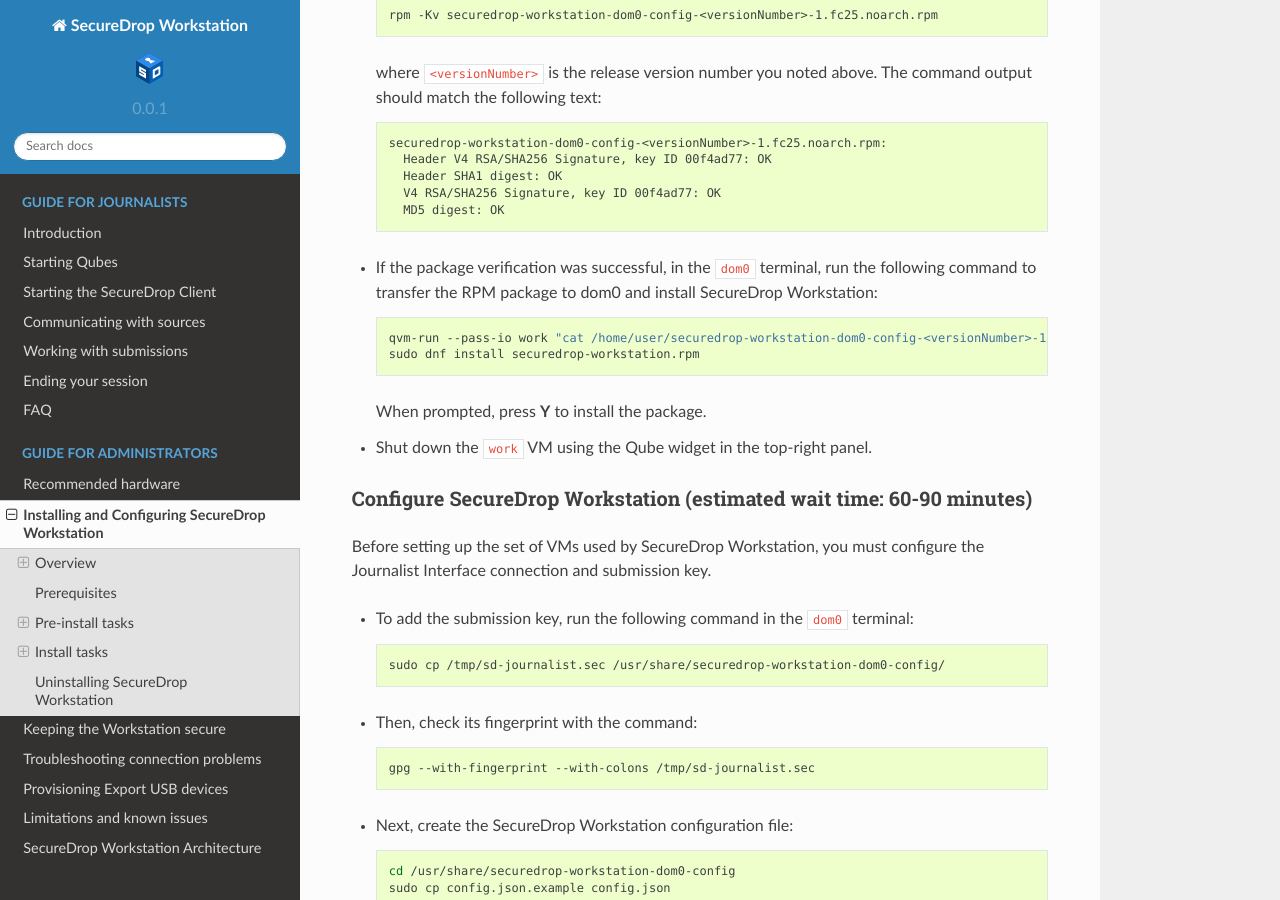
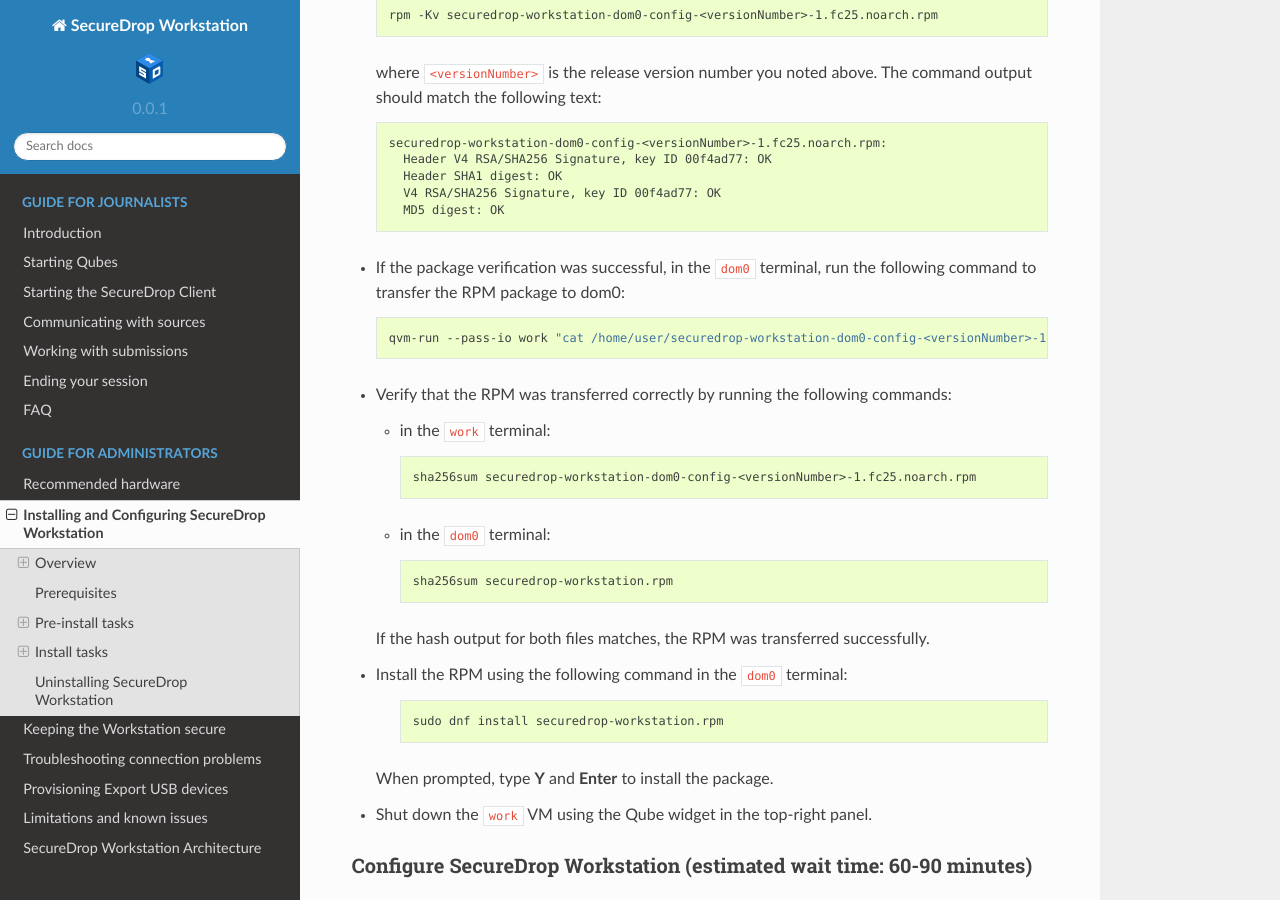
Before and after one commit to freedomofpress/securedrop-workstation-docs, a Sphinx documentation site: the page built from docs/admin/install.rst, in a window 1280 px wide and 900 px high, scrolled down 7654 px. Built offline with Sphinx 7.4.7 and the Read the Docs theme 2.0.0, drawn with Linux system fonts in a browser that asks for light colours.

Commit message:
added hash check for RPM post-dom0-transfer

```diff
--- a/docs/admin/install.rst
+++ b/docs/admin/install.rst
@@ -238,14 +238,35 @@
       MD5 digest: OK
 
 
-- If the package verification was successful, in the ``dom0`` terminal, run the following command to transfer the RPM package to dom0 and install SecureDrop Workstation:
+- If the package verification was successful, in the ``dom0`` terminal, run the following command to transfer the RPM package to dom0:
 
   .. code-block:: sh
 
     qvm-run --pass-io work "cat /home/user/securedrop-workstation-dom0-config-<versionNumber>-1.fc25.noarch.rpm" > securedrop-workstation.rpm
-    sudo dnf install securedrop-workstation.rpm
 
-  When prompted, press **Y** to install the package.
+- Verify that the RPM was transferred correctly by running the following commands:
+
+  - in the ``work`` terminal:
+
+    .. code-block:: sh
+
+      sha256sum securedrop-workstation-dom0-config-<versionNumber>-1.fc25.noarch.rpm
+
+  - in the ``dom0`` terminal:
+
+    .. code-block:: sh
+
+      sha256sum securedrop-workstation.rpm
+
+  If the hash output for both files matches, the RPM was transferred successfully.
+
+- Install the RPM using the following command in the ``dom0`` terminal:
+
+    .. code-block:: sh
+
+      sudo dnf install securedrop-workstation.rpm
+
+  When prompted, type **Y** and **Enter** to install the package.
 
 - Shut down the ``work`` VM using the Qube widget in the top-right panel.
 
```
